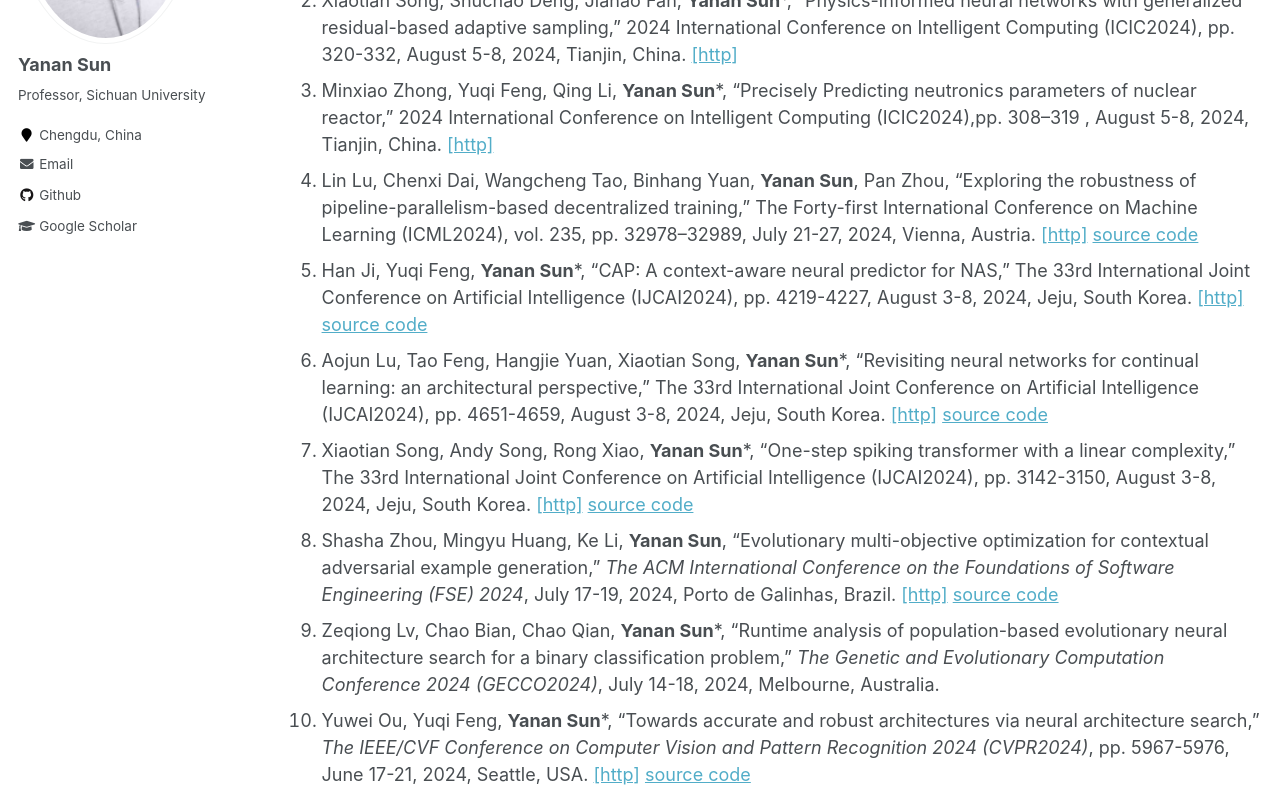
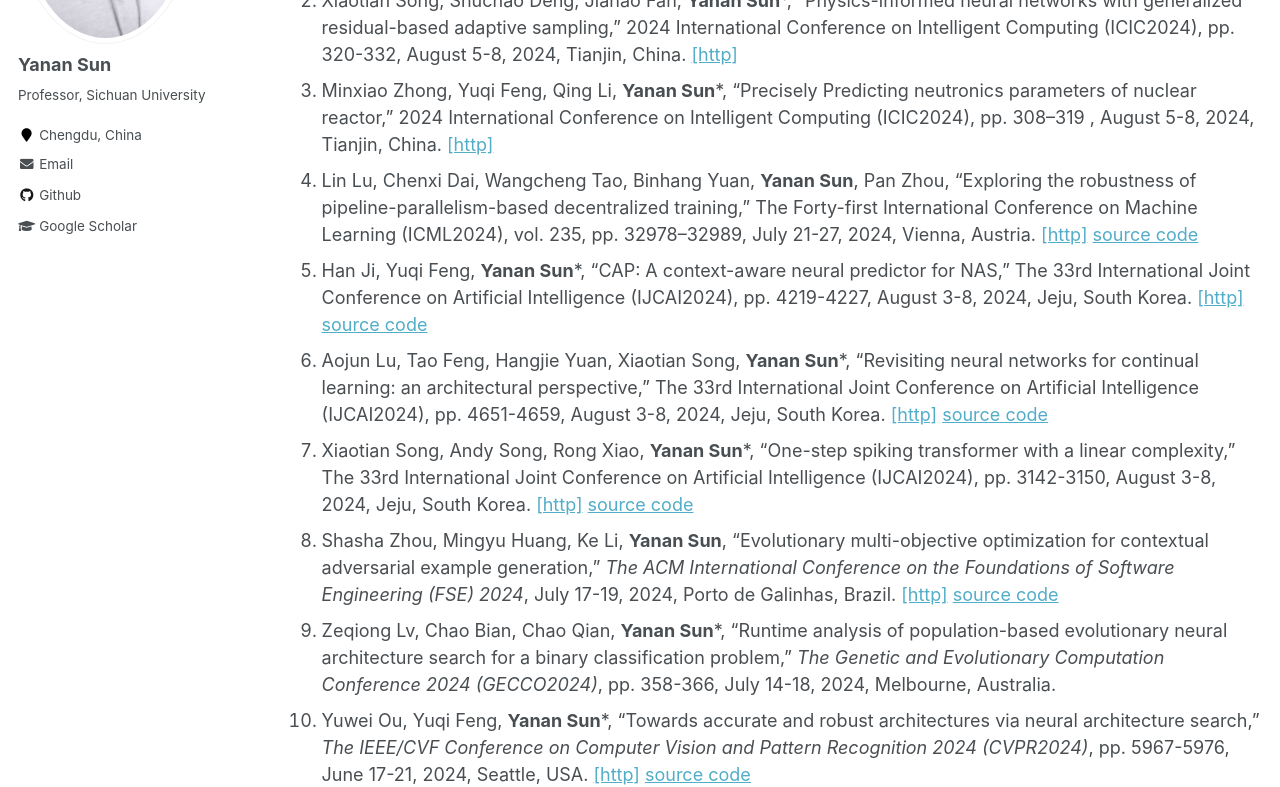
Before and after one commit to yn-sun/yn-sun.github.io, a Jekyll site: the page built from _pages/publications-c.md, in a window 1280 px wide and 1400 px high. Shown: the part 318-1105 px from the top of the window. Built offline with Jekyll 4.4.1, drawn with Linux system fonts in a browser that asks for light colours; comment, search, counter and statistics services are not loaded.

Commit message:
Update publications-c.md

```diff
--- a/_pages/publications-c.md
+++ b/_pages/publications-c.md
@@ -8,14 +8,14 @@ author_profile: true
 
 1. Xiaotian Song, Peng Zeng, **Yanan Sun***, Andy Song, "Generalizable symbolic optimizer learning," The 18th European Conference on Computer Vision (ECCV2024), pp. 36-52, September 29-October 4, 2024, MiCo Milano, Italy. [[http]](https://www.ecva.net/papers/eccv_2024/papers_ECCV/html/10485_ECCV_2024_paper.php)  [source code](https://github.com/songxt3/SOL)
 2. Xiaotian Song, Shuchao Deng, Jiahao Fan, **Yanan Sun***, "Physics-informed neural networks with generalized residual-based adaptive sampling," 2024 International Conference on Intelligent Computing (ICIC2024), pp. 320-332, August 5-8, 2024, Tianjin, China. [[http]](https://link.springer.com/chapter/10.1007/978-981-97-5581-3_26)
-3. Minxiao Zhong, Yuqi Feng, Qing Li, **Yanan Sun***, "Precisely Predicting neutronics parameters of nuclear reactor," 2024 International Conference on Intelligent Computing (ICIC2024),pp. 308–319
+3. Minxiao Zhong, Yuqi Feng, Qing Li, **Yanan Sun***, "Precisely Predicting neutronics parameters of nuclear reactor," 2024 International Conference on Intelligent Computing (ICIC2024), pp. 308–319
 , August 5-8, 2024, Tianjin, China. [[http]](https://link.springer.com/chapter/10.1007/978-981-97-5581-3_25)
 4. Lin Lu, Chenxi Dai, Wangcheng Tao, Binhang Yuan, **Yanan Sun**, Pan Zhou, "Exploring the robustness of pipeline-parallelism-based decentralized training," The Forty-first International Conference on Machine Learning (ICML2024), vol. 235, pp. 32978--32989, July 21-27, 2024, Vienna, Austria. [[http]](https://proceedings.mlr.press/v235/lu24c.html)  [source code](https://github.com/dcx001016/pipeline_attack)
 5. Han Ji, Yuqi Feng, **Yanan Sun***, "CAP: A context-aware neural predictor for NAS," The 33rd International Joint Conference on Artificial Intelligence (IJCAI2024), pp. 4219-4227, August 3-8, 2024, Jeju, South Korea. [[http]](https://www.ijcai.org/proceedings/2024/466) [source code](https://github.com/jihan4431/CAP )
 6. Aojun Lu, Tao Feng, Hangjie Yuan, Xiaotian Song, **Yanan Sun***, "Revisiting neural networks for continual learning: an architectural perspective," The 33rd International Joint Conference on Artificial Intelligence (IJCAI2024), pp. 4651-4659, August 3-8, 2024, Jeju, South Korea. [[http]](https://www.ijcai.org/proceedings/2024/514)  [source code](https://github.com/byyx666/ArchCraft)
 7. Xiaotian Song, Andy Song, Rong Xiao, **Yanan Sun***, "One-step spiking transformer with a linear complexity," The 33rd International Joint Conference on Artificial Intelligence (IJCAI2024), pp. 3142-3150, August 3-8, 2024, Jeju, South Korea. [[http]](https://www.ijcai.org/proceedings/2024/348) [source code](https://github.com/songxt3/OST)
 8. Shasha Zhou, Mingyu Huang, Ke Li, **Yanan Sun**, "Evolutionary multi-objective optimization for contextual adversarial example generation," <i>The ACM International Conference on the Foundations of Software Engineering (FSE) 2024</i>, July 17-19, 2024, Porto de Galinhas, Brazil. [[http]](https://dl.acm.org/doi/10.1145/3660808) [source code](https://github.com/COLA-Laboratory/MOAA)
-9. Zeqiong Lv, Chao Bian, Chao Qian, **Yanan Sun***, "Runtime analysis of population-based evolutionary neural architecture search for a binary classification problem," <i>The Genetic and Evolutionary Computation Conference 2024 (GECCO2024)</i>,  July 14-18, 2024, Melbourne, Australia.
+9. Zeqiong Lv, Chao Bian, Chao Qian, **Yanan Sun***, "Runtime analysis of population-based evolutionary neural architecture search for a binary classification problem," <i>The Genetic and Evolutionary Computation Conference 2024 (GECCO2024)</i>, pp. 358-366, July 14-18, 2024, Melbourne, Australia.
 10. Yuwei Ou, Yuqi Feng, **Yanan Sun***, "Towards accurate and robust architectures via neural architecture search," <i>The IEEE/CVF Conference on Computer Vision and Pattern Recognition 2024 (CVPR2024)</i>, pp. 5967-5976, June 17-21, 2024, Seattle, USA. [[http]](https://openaccess.thecvf.com/content/CVPR2024/html/Ou_Towards_Accurate_and_Robust_Architectures_via_Neural_Architecture_Search_CVPR_2024_paper.html)  [source code](https://github.com/fyqsama/ARNAS)
 11. Yuqi Feng, Jian Zhang, **Yanan Sun***, "Robust neural architecture search under long-tailed distribution," <i>International Joint Conference on Neural Networks 2024 (IJCNN2024)</i>,  June 30-July 5, 2024, Yokohama, Japan.
 12. Xiao Yang, Yun Liu, Jiyuan Liu, **Yanan Sun***, "HZS-NAS: Neural architecture search with hybrid zero-shot proxy for facial expression recognition," <i>International Joint Conference on Neural Networks 2024 (IJCNN2024)</i>,  June 30-July 5, 2024, Yokohama, Japan.
```
